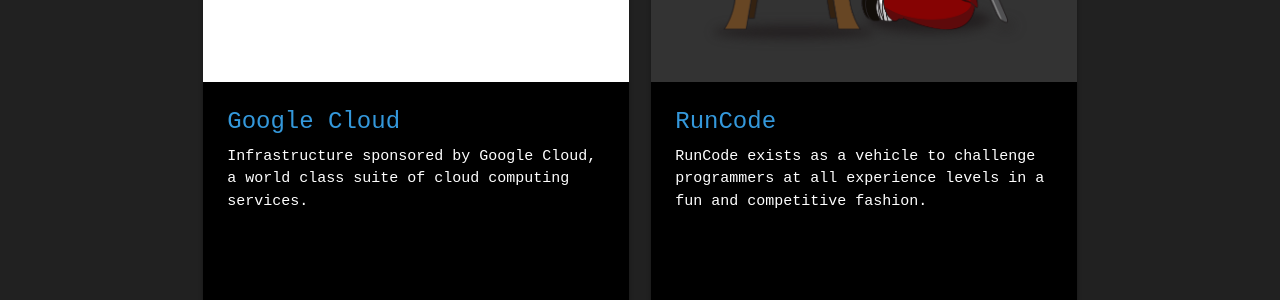
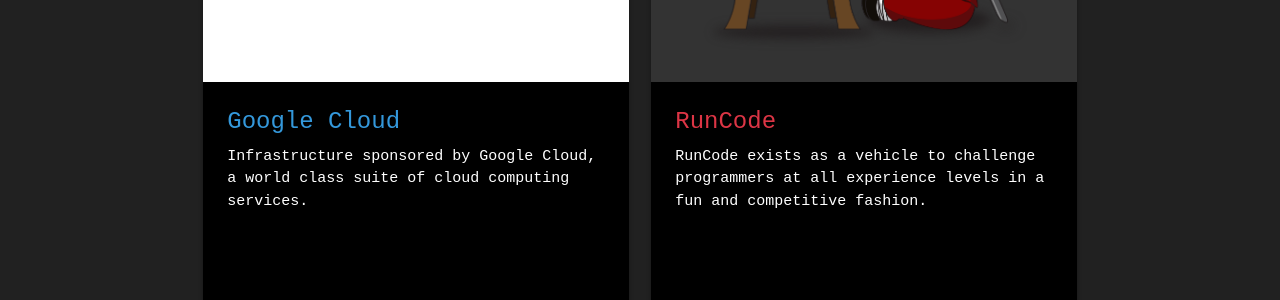
Before and after one commit to CUCyber/cuctf.io, a Jekyll site: the page built from sponsors.html, in a window 1280 px wide and 1400 px high, scrolled down 990 px. Shown: the part 172-472 px from the top of the window. Built offline with Jekyll 4.4.1, drawn with Linux system fonts in a browser that asks for light colours; nearby versions of some CDN libraries; some web fonts are replaced.

Commit message:
make runcode's link red and adjust how those colors are done to accomodate more custom cards without sprawling rules

```diff
--- a/public/css/custom.css
+++ b/public/css/custom.css
@@ -55,10 +55,6 @@
 }
 
 .github {
-  background-color: #333 !important;
-}
-
-.runcode {
   background-color: #333 !important;
 }
 
@@ -168,12 +164,20 @@
   }
 }
 
-#paloalto a {
+#paloalto > div.card-content > span.card-title a {
   color: #fa582d !important;
 }
 
-#vector35 a {
+#vector35 > div.card-content > span.card-title a {
   color: #00a82c !important;
+}
+
+#runcode > div.card-content > span.card-title a {
+  color: #dc3545 !important;
+}
+
+#runcode > div.card-image {
+  background-color: #333 !important;
 }
 
 /* CTF 2019 page */
--- a/sponsors.html
+++ b/sponsors.html
@@ -8,23 +8,23 @@
   <h4 class="clemson-orange-text">Bronze Sponsors</h4>
   <div class="row">
     <div class="col m12 l6">
-      <div class="card black">
+      <div id="paloalto" class="card black">
         <div class="card-image">
           <img src="/public/images/sponsors/palo-alto-black.png" alt="Palo Alto Networks">
         </div>
         <div class="card-content">
-          <span id="paloalto" class="card-title"><a href="https://www.paloaltonetworks.com/" target="_blank" rel="noopener">Palo Alto Networks</a></span>
+          <span class="card-title"><a href="https://www.paloaltonetworks.com/" target="_blank" rel="noopener">Palo Alto Networks</a></span>
           <p>Palo Alto Networks' core product is an enterprise cybersecurity platform that provides network security, cloud security, endpoint protection, and various cloud-delivered security services.</p>
         </div>
       </div>
     </div>
     <div class="col m12 l6">
-      <div class="card black">
+      <div id="vector35" class="card black">
         <div class="card-image">
           <img src="/public/images/sponsors/vector35.png" alt="Vector 35">
         </div>
         <div class="card-content">
-          <span id="vector35" class="card-title"><a href="https://vector35.com/" target="_blank" rel="noopener">Vector35</a></span>
+          <span class="card-title"><a href="https://vector35.com/" target="_blank" rel="noopener">Vector35</a></span>
           <p>Vector 35's flagship product is a reverse engineering platform, <a href="https://binary.ninja/" target="_blank" rel="noopener">Binary Ninja</a>. It focuses on a clean and easy to use interface that can quickly adapt to a variety of architectures, platforms, and compilers.</p>
         </div>
       </div>
@@ -43,8 +43,8 @@
       </div>
     </div>
     <div class="col m12 l6">
-      <div class="card black">
-        <div class="card-image runcode">
+      <div id="runcode" class="card black">
+        <div class="card-image">
           <img src="/public/images/sponsors/runcode.png" alt="RunCode">
         </div>
         <div class="card-content">
```
